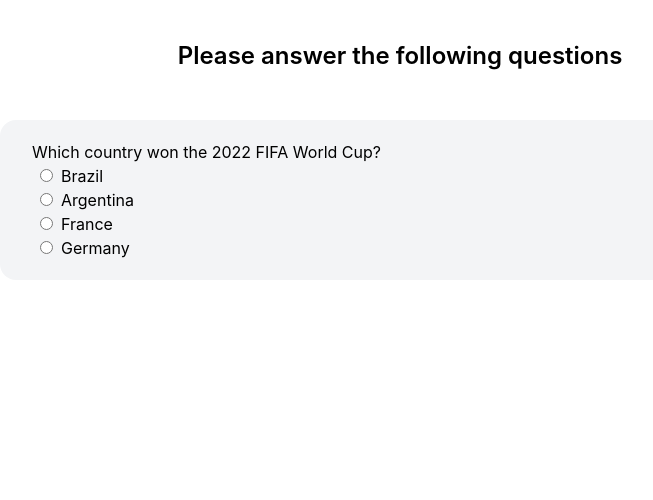
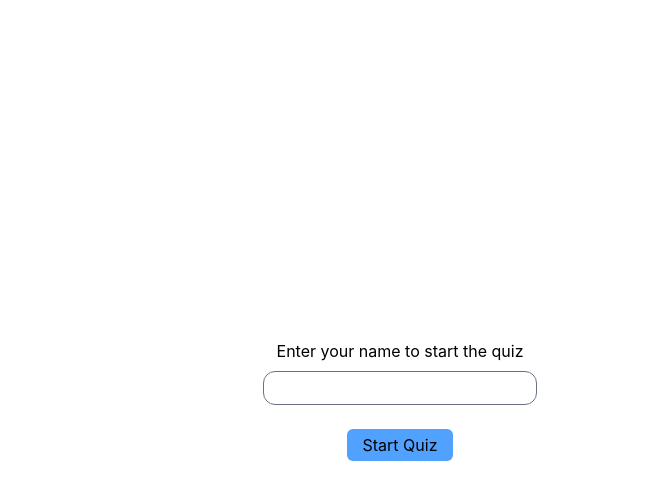
Before and after one commit to HopeKathomi/quizapp, a React (Vite) app: page / in a window 1280 px wide. Shown: the top 500 px of the page, without its empty margins (240-893 px from the left). Built offline with nearby package versions, Linux system fonts and the light colour scheme.

Commit message:
all featured developed

```diff
--- a/src/App.jsx
+++ b/src/App.jsx
@@ -2,6 +2,7 @@
 import Question from './components/Question'
 import ResultsScreen from './components/ResultsScreen';
 import './App.css'
+import HomePage from './components/HomePage';
 // import './App.css'
 
 function App() {
@@ -37,13 +38,17 @@
       correctAnswer: "Usain Bolt",
     },
   ];
-  // console.log("main object", questions);
-
+  const [start, setStart] = useState(true);
+  const [name, setName] = useState("");
   const [currentQuestion, setCurrentQuestion] = useState(0);
   const [selected, setSelect] = useState("");
   const [finished, setFinished] = useState(false);
   const [score, setScore] = useState(0);
-  console.log("S: ",selected);
+
+    console.log("start: ", start)
+  if(start){
+    return <HomePage setStart={setStart} name={name} setName={setName}/>
+  }
 
   function handleClick() {
     getScore();
@@ -52,7 +57,6 @@
     }else{
       setFinished(true);
     }
-
   }
 
   function getScore(){
@@ -63,7 +67,7 @@
     }
   }
 
-  if (finished){
+  if(finished){
     return <ResultsScreen
       score = {score}
       totalQuestions = {questions.length}
@@ -71,6 +75,7 @@
       setCurrentQuestion = {setCurrentQuestion}
       setFinished = {setFinished}
       setSelect = {setSelect}
+      name= {name}
       />;
   }
 
--- /dev/null
+++ b/src/components/HomePage.jsx
@@ -0,0 +1,24 @@
+import { useState } from 'react'
+
+function HomePage ({setStart, name, setName}){
+
+    function handleChange(e){
+        setName(e.target.value);
+    }
+
+    function handleClick(){
+        setStart(false);
+    }
+
+    return (
+        <div className = 'flex flex-col h-screen items-center justify-center'>
+            <p>Enter your name to start the quiz</p>
+            <form>
+                <input type="text" value={name} onChange={handleChange} className ='border border-gray-500 rounded-xl mt-2 px-3 py-1'/>
+            </form>
+            <button onClick={handleClick} className="bg-blue-400 px-4 py-1 rounded-md mt-6">Start Quiz</button>
+        </div>
+    )
+}
+
+export default HomePage
--- a/src/components/ResultsScreen.jsx
+++ b/src/components/ResultsScreen.jsx
@@ -1,5 +1,5 @@
 // import App from'../App'
-function ResultsScreen ({score, totalQuestions, setScore, setCurrentQuestion, setFinished, setSelect}){
+function ResultsScreen ({score, totalQuestions, setScore, setCurrentQuestion, setFinished, setSelect, name}){
     console.log("Qst: ", totalQuestions);
 
     function handleRestart(){
@@ -13,7 +13,7 @@
     <div className='flex flex-col h-screen items-center justify-center'>
         <h1>Quiz Complete!</h1>
       <p>Thanks for completing the quiz.</p>
-      <div>{score}/{totalQuestions}</div>
+      <div>Nice job, {name} - you scored {score}/{totalQuestions}</div>
       <button
         onClick = {handleRestart}
         className={`bg-blue-400 px-4 py-1 rounded-md mt-6 `}>
```
